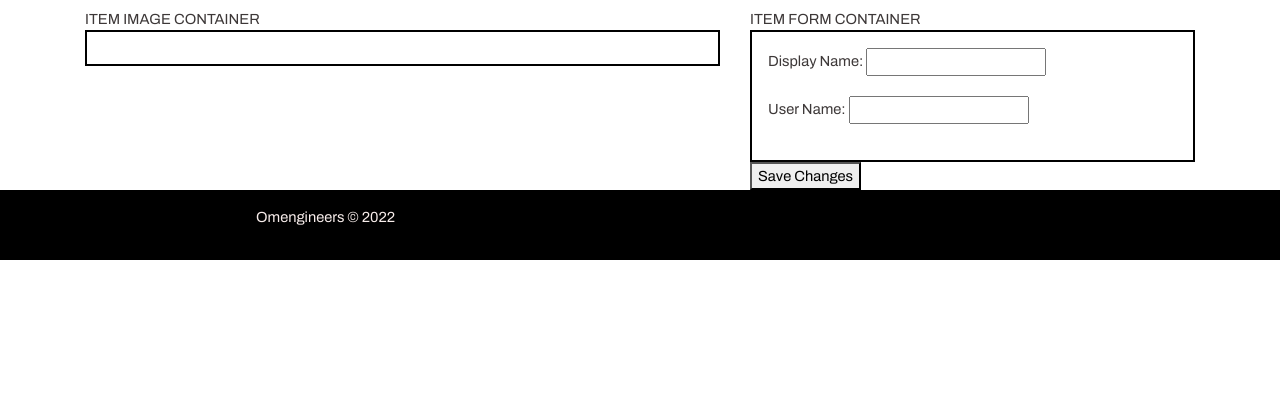
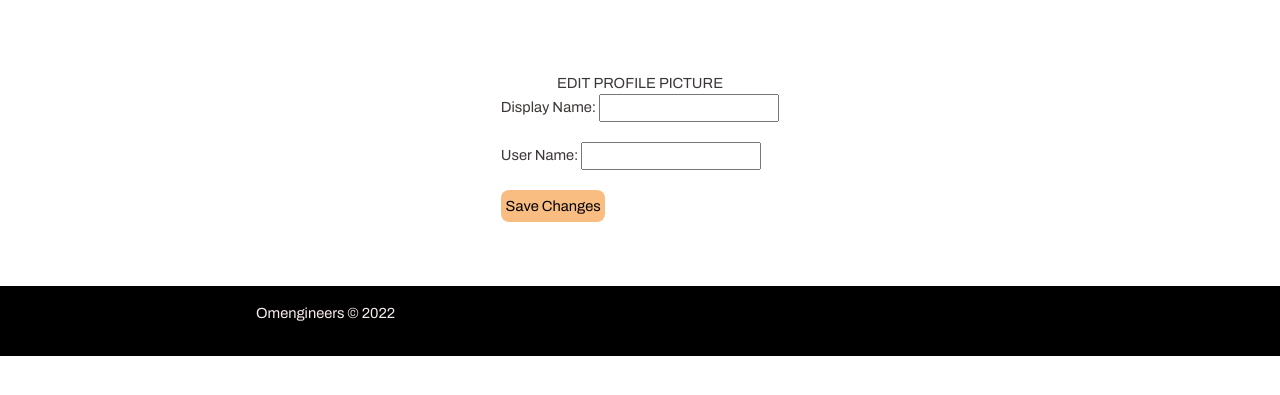
Before and after one commit to aizilef/boodle, a Django app: template boodlesite/templates/editBoodleUser.html in a window 1280 px wide. Shown: the part 78-473 px from the top of the page. Run offline with Django 4.2, Linux system fonts and the light colour scheme; the template is opened without the code that fills it: values that come from a table or form of the project are taken from there, others are empty; some libraries are stand-ins or nearby versions.

Commit message:
Edited aesthetics of edit profile form. Removed stock images in the media folder.

```diff
--- a/boodlesite/static/css/styles.css
+++ b/boodlesite/static/css/styles.css
@@ -393,3 +393,24 @@ nav a {
   margin-top: .5rem;
   margin-bottom: .5rem;
 }
+
+/*===== EDIT PROFILE FORM =====*/
+.edit-profile-container {
+  margin: 0 auto;
+  padding: 1rem;
+}
+
+.profile-form-container{
+  display: flex;
+  align-items: center;
+  justify-content: center;
+  flex-direction: column;
+  padding: 3rem;
+}
+
+.profile-submit-button {
+  border: none;
+  border-radius: 0.5rem;
+  padding: .3rem;
+  background-color: #F9BD82;
+}
--- a/boodlesite/templates/editBoodleUser.html
+++ b/boodlesite/templates/editBoodleUser.html
@@ -9,32 +9,22 @@
 
 {% block content %}
 
-<div class="container">
+<div class="edit-profile-container">
     <h1>{{ title }}</h1>
-    <div class="row">
-        <div class="col-lg-7 col-md-6">ITEM IMAGE CONTAINER
-            <div class="item-image-container"></div>
-        </div>
-        <div class=" col-lg-5 col-md-6">ITEM FORM CONTAINER
-            <div class="item-form-container">
-                <form action="" method="POST">
-                    {% csrf_token %}
-                    {{ form.as_p }}
-
+    <div class="">
+        <div class="profile-form-container">
+            <div class="">EDIT PROFILE PICTURE
+                <div class="profile-image-container"></div>
             </div>
-                <button type="submit" name="Add Item"> Save Changes </button>
+            <form action="" method="POST">
+                {% csrf_token %}
+                {{ form.as_p }}
+                <button class="profile-submit-button" type="submit" name="Add Item"> Save Changes </button>
             </form>
         </div>
+
     </div>
+        <!--img goes here-->
 </div>
 
-<!-- Form with fields:
-[Item name]
-[Item Description]
-[Floor Price] -->
-
-<!-- Image, if no image add image -->
-
-
-
 {% endblock %}
```
Also changed, not shown: boodlesite/static/media/astrobg.png (deleted), boodlesite/static/media/beast.jpg (deleted), boodlesite/static/media/dancinginthekitchen.jpg (deleted), boodlesite/static/media/miguel2.jpg (deleted).
